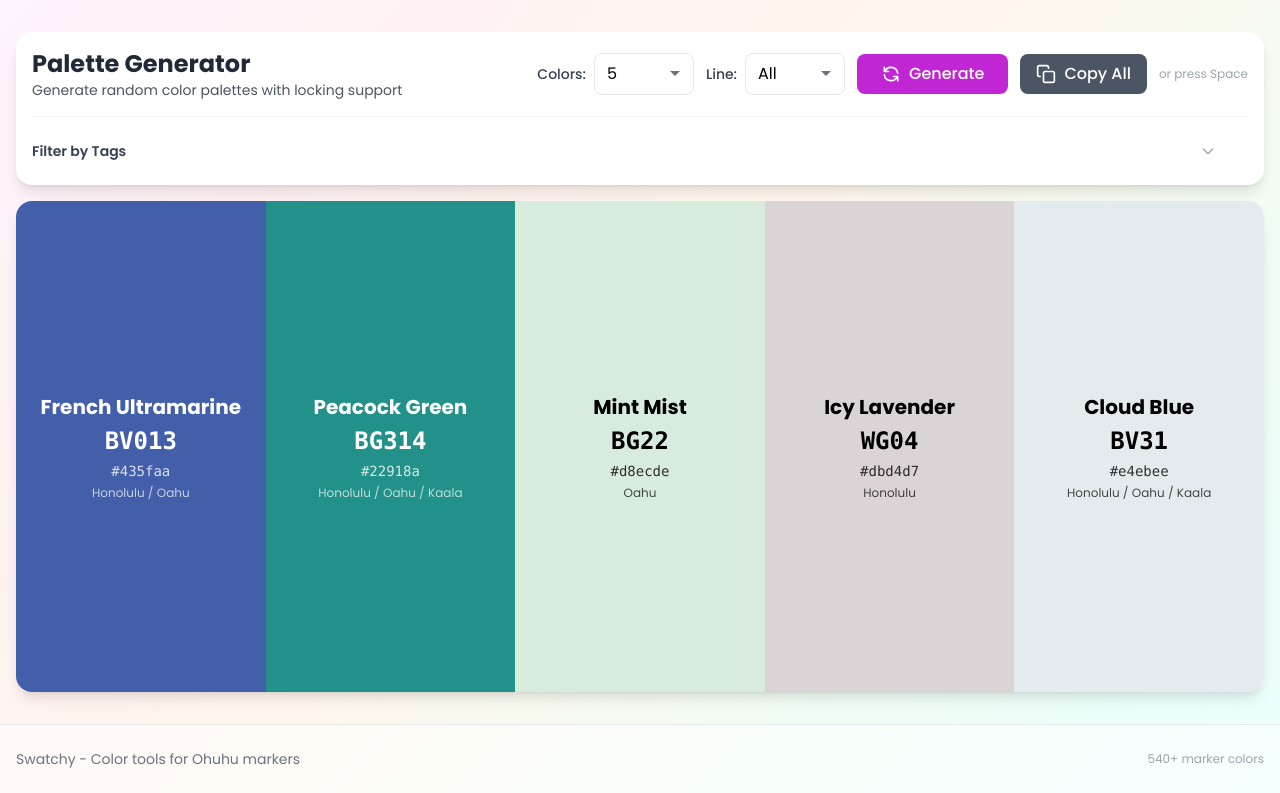
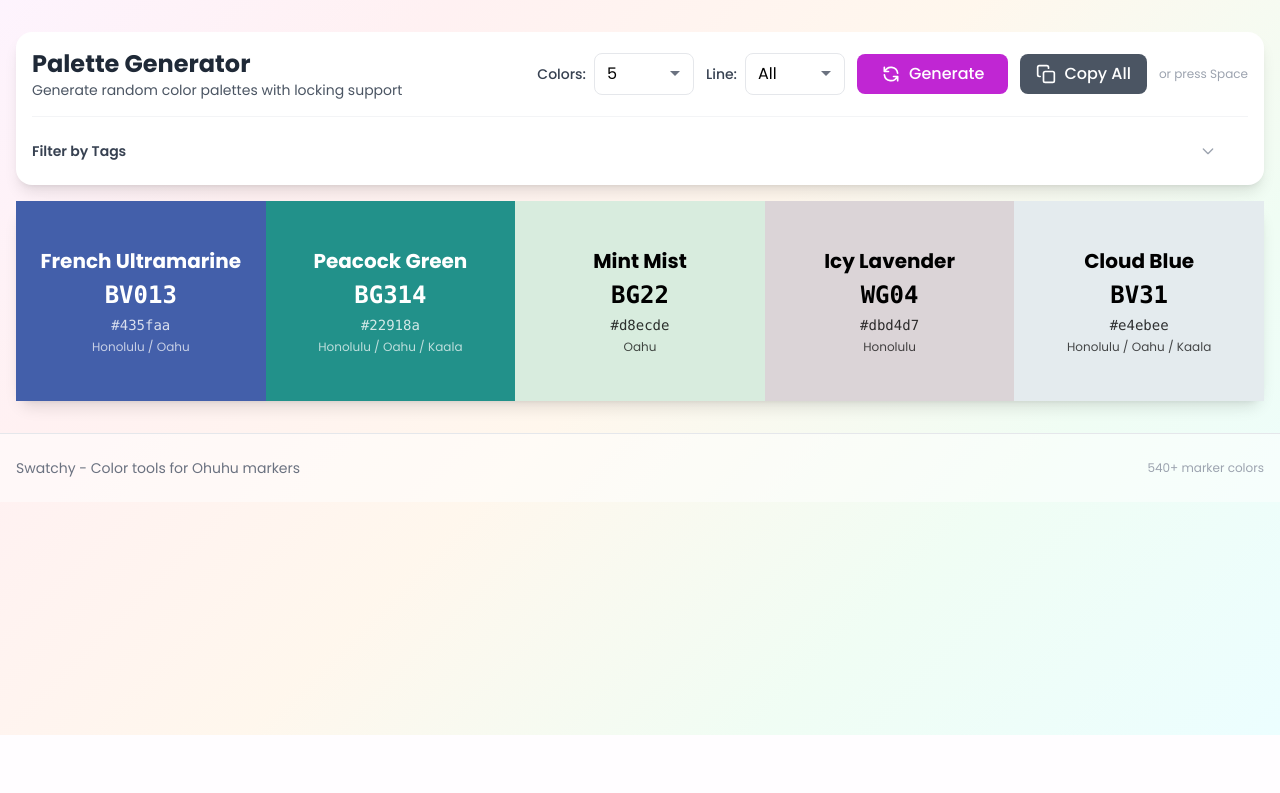
Before and after one commit to wwiens/swatchy, a Flask app: page /palette-generator in a window 1280 px wide. Shown: the part 65-858 px from the top of the page. After the commit the page ends 800 px from the top, so only its background shows below. Run offline with Flask 3, Linux system fonts and the light colour scheme; some libraries are stand-ins or nearby versions.

Commit message:
Remove constraints from palette generator color panels
- Remove fixed height from main container
- Remove overflow-auto and flex-1 from palette container
- Let color panels grow naturally without scrollbars
- Remove duplicate flex classes from color column rendering

Co-Authored-By: Claude Opus 4.6 <noreply@anthropic.com>

```diff
--- a/templates/palette-generator.html
+++ b/templates/palette-generator.html
@@ -78,8 +78,7 @@
   }
 
   .color-column {
-    min-height: 60px;
-    flex: 1;
+    min-height: 80px;
     display: flex;
     flex-direction: row;
     align-items: center;
@@ -93,6 +92,7 @@
   @media (min-width: 768px) {
     .color-column {
       min-height: 200px;
+      flex: 1;
       flex-direction: column;
       justify-content: center;
       padding: 20px;
@@ -278,7 +278,7 @@
 {% endblock %}
 
 {% block content %}
-<div class="h-[calc(100vh-140px)] flex flex-col">
+<div class="flex flex-col">
   <!-- Header Controls -->
   <div class="bg-white rounded-2xl shadow-lg p-4 mb-4">
     <div class="flex flex-wrap items-center justify-between gap-4 mb-4">
@@ -408,7 +408,7 @@
   </div>
 
   <!-- Palette Display -->
-  <div class="flex-1 bg-white rounded-2xl shadow-lg overflow-auto flex flex-col md:flex-row" id="paletteContainer">
+  <div class="bg-white rounded-2xl shadow-lg flex flex-col md:flex-row" id="paletteContainer">
     <!-- Color columns will be rendered here -->
   </div>
 </div>
@@ -951,7 +951,7 @@
         </div>` : '';
 
       return `
-        <div class="color-column flex-1 md:flex-[1] ${isLocked ? 'locked' : ''}"
+        <div class="color-column ${isLocked ? 'locked' : ''}"
              style="background: ${marker.hex}; color: ${textColor};"
              data-index="${index}">
           <div class="flex items-center gap-3 md:block md:text-center md:relative md:pt-0">
```
